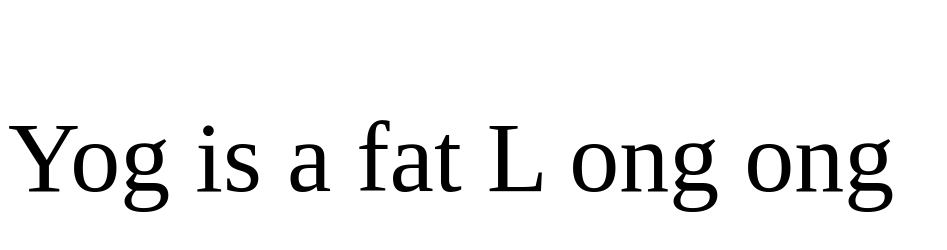
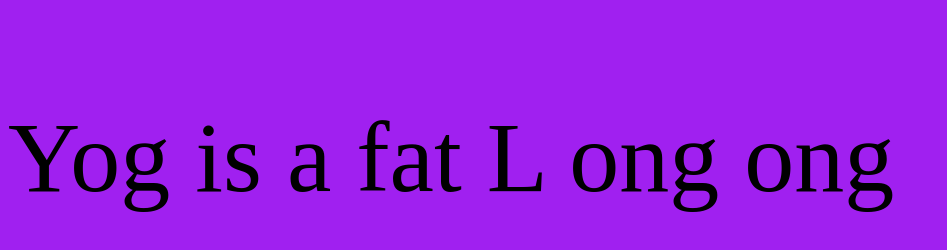
Before and after one commit to ExoticSnip3s/YOGL, a plain HTML site: page index.html in a window 1280 px wide. Shown: the whole page, without its empty margins (0-947 px from the left). Drawn offline with Linux system fonts and the light colour scheme.

Commit message:
Update index.html

```diff
--- a/index.html
+++ b/index.html
@@ -5,7 +5,7 @@
     <title>YOG L</title>
     <meta name="am-api-token" content="-3RgzFm-d">
 </head>
-<body>
+<body style="Background-color:#A020F0;" >
 <p style="font-size: 100px" style="color: #A020F0">Yog is a fat L ong ong </p>
 
 
```
